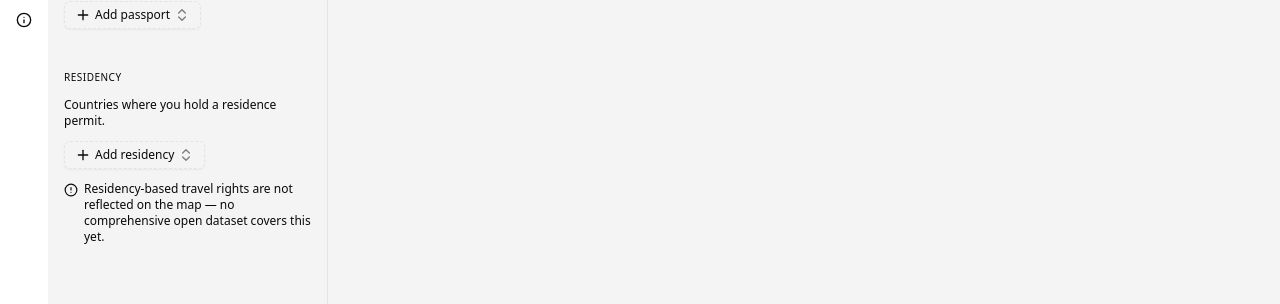
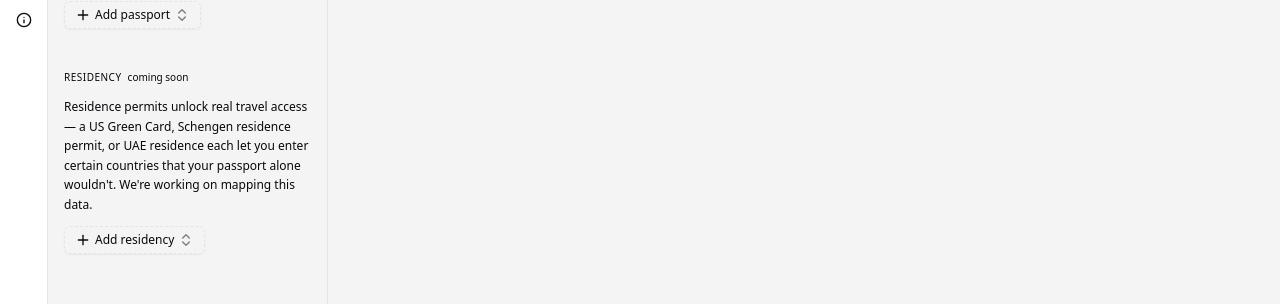
Before and after one commit to nlebedevinc/padaroza, a React (Vite) app: page / in a window 1280 px wide. Both pictures are taken after a click on the button 24 px from the left and 74 px from the top of the page. Shown: the part 134-438 px from the top of the page. Built offline with nearby package versions, Linux system fonts and the light colour scheme.

Commit message:
chore: minimal UX fixes, sdiebar improvements

```diff
--- a/src/components/Sidebar.tsx
+++ b/src/components/Sidebar.tsx
@@ -13,7 +13,7 @@ export function Sidebar() {
   const { activePanel, setActivePanel, passports } = useApp()
 
   return (
-    <div className="absolute left-0 top-12 bottom-10 z-20 w-12 flex flex-col items-center py-2 gap-1">
+    <div className="absolute left-0 top-12 bottom-10 z-20 w-12 flex flex-col items-center py-2 gap-1 border-r border-border bg-background/80 backdrop-blur-sm">
       {RAIL_ITEMS.map(({ panel, Icon, label }) => {
         const isActive = activePanel === panel
         const showBadge = panel === 'identity' && passports.length > 0
--- a/src/components/panels/IdentityPanel.tsx
+++ b/src/components/panels/IdentityPanel.tsx
@@ -1,6 +1,5 @@
 import { useState } from 'react'
 import { X, ChevronsUpDown, AlertCircle, Plus } from 'lucide-react'
-import { cn } from '@/lib/utils'
 import { Button } from '@/components/ui/button'
 import {
   Command,
@@ -79,7 +78,7 @@ function CountryCombobox({
           <ChevronsUpDown className="h-3 w-3 opacity-50" />
         </Button>
       </PopoverTrigger>
-      <PopoverContent className="w-64 p-0" align="start">
+      <PopoverContent className="w-64 p-0" side="right" align="start" sideOffset={8}>
         <Command>
           <CommandInput placeholder="Search…" className="h-8 text-xs" />
           <CommandList>
@@ -163,13 +162,12 @@ export function IdentityPanel() {
       <div className="space-y-3">
         <p className="text-[10px] uppercase tracking-wider text-muted-foreground font-medium">
           Residency
+          <span className="ml-1.5 normal-case tracking-normal font-normal text-muted-foreground/60">coming soon</span>
         </p>
 
-        {residencies.length === 0 && (
-          <p className="text-xs text-muted-foreground">
-            Countries where you hold a residence permit.
-          </p>
-        )}
+        <p className="text-xs text-muted-foreground leading-relaxed">
+          Residence permits unlock real travel access — a US Green Card, Schengen residence permit, or UAE residence each let you enter certain countries that your passport alone wouldn't. We're working on mapping this data.
+        </p>
 
         {residencies.length > 0 && (
           <div className="flex flex-wrap gap-1.5">
@@ -186,12 +184,12 @@ export function IdentityPanel() {
           placeholder="Add residency"
         />
 
-        <div className={cn('flex gap-1.5 text-xs text-muted-foreground', residencies.length > 0 ? 'mt-2' : '')}>
-          <AlertCircle className="h-3.5 w-3.5 shrink-0 mt-0.5" />
-          <span>
-            Residency-based travel rights are not reflected on the map — no comprehensive open dataset covers this yet.
-          </span>
-        </div>
+        {residencies.length > 0 && (
+          <div className="flex gap-1.5 text-xs text-muted-foreground">
+            <AlertCircle className="h-3.5 w-3.5 shrink-0 mt-0.5" />
+            <span>Saved for when the data is ready — not yet reflected on the map.</span>
+          </div>
+        )}
       </div>
     </div>
   )
```
